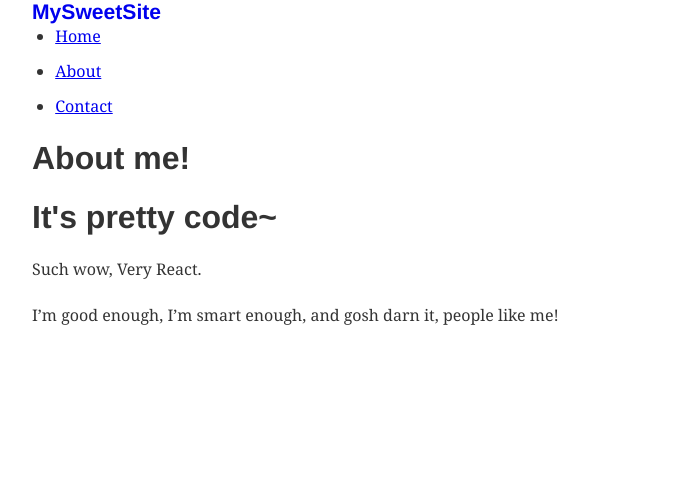
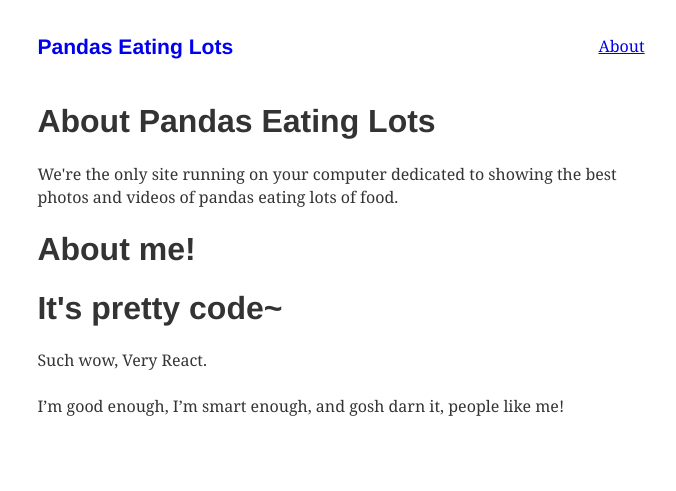
Before and after one commit to dancon/gatsby-tutorial, a Gatsby site: page /about in a window 1280 px wide. Shown: the whole page, without its empty margins (299-975 px from the left). Built offline with nearby package versions, Linux system fonts and the light colour scheme; Gatsby itself is replaced by a stand-in of ours.

Commit message:
feat: explore the css-in-js library - emotion

```diff
--- a/package.json
+++ b/package.json
@@ -8,16 +8,21 @@
     "serve": "gatsby serve"
   },
   "dependencies": {
+    "emotion": "^9.2.12",
+    "emotion-server": "^9.2.12",
     "gatsby": "^2.0.0",
+    "gatsby-plugin-emotion": "^2.0.5",
     "gatsby-plugin-less": "^2.0.5",
     "gatsby-plugin-typography": "^2.2.0",
     "less": "^3.8.1",
     "react": "^16.5.1",
     "react-dom": "^16.5.1",
+    "react-emotion": "^9.2.12",
     "react-typography": "^0.16.13",
     "typography": "^0.16.17",
     "typography-theme-bootstrap": "^0.16.7",
     "typography-theme-fairy-gates": "^0.15.11",
+    "typography-theme-kirkham": "^0.16.3",
     "typography-theme-lawton": "^0.15.10"
   },
   "devDependencies": {
--- /dev/null
+++ b/src/components/LayoutCSSIn/index.js
@@ -0,0 +1,26 @@
+import React from 'react'
+import { css } from 'emotion'
+import { Link } from 'gatsby'
+import { rhythm } from '../../utils/typography'
+
+export default ({ children }) => (
+  <div className={css`
+    margin: 0 auto;
+    max-width: 700px;
+    padding: ${rhythm(2)};
+    padding-top: ${rhythm(1.5)}
+  `}>
+    <Link to="/">
+      <h3 className={css`
+        margin: 0;
+        margin-bottom: ${rhythm(2)};
+        display: inline-block;
+        font-style: normal;
+      `}>Pandas Eating Lots</h3>
+    </Link>
+    <Link to="/about/" className={css`
+      float: right;
+    `}>About</Link>
+    { children }
+  </div>
+)
--- a/src/pages/about.js
+++ b/src/pages/about.js
@@ -1,11 +1,16 @@
 import React, { Component } from "react"
 import Header from "../components/header"
-import Layout from '../components/Layout'
+import Layout from '../components/LayoutCSSIn'
 
 export default class About extends Component {
   render() {
     return (
       <Layout>
+        <h1>About Pandas Eating Lots</h1>
+        <p>
+          We're the only site running on your computer dedicated to showing the best
+          photos and videos of pandas eating lots of food.
+        </p>
         <Header content="About me!" />
         <Header content="It's pretty code~" />
         <p>Such wow, Very React.</p>
--- a/src/utils/typography.js
+++ b/src/utils/typography.js
@@ -1,8 +1,11 @@
 import Typography from 'typography'
 // import bootstrapTheme from 'typography-theme-bootstrap'
 // import awtonTheme from 'typography-theme-lawton'
-import fairyGatesTheme from 'typography-theme-fairy-gates'
+// import fairyGatesTheme from 'typography-theme-fairy-gates'
+import kirkhamTheme from 'typography-theme-kirkham'
 
-const typography = new Typography(fairyGatesTheme)
+const typography = new Typography(kirkhamTheme)
 
 export default typography
+
+export const rhythm = typography.rhythm
```
Also changed, not shown: src/pages/index.js (+8 -1 lines), 1 other file.
